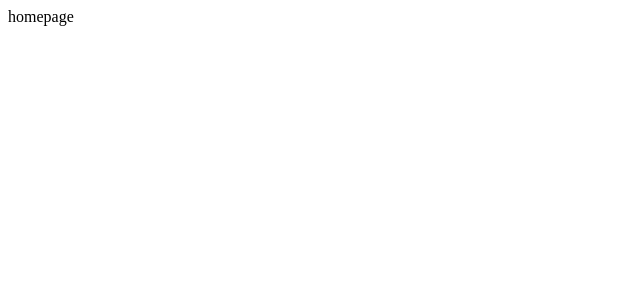
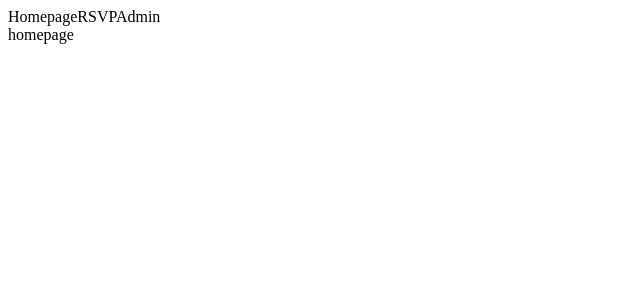
Before and after one commit to dmaleknia/Guest-List, a React app: page / in a window 1280 px wide. Shown: the top 300 px of the page, without its empty margins (0-640 px from the left). Built offline with nearby package versions, Linux system fonts and the light colour scheme; the HTML template or start-up script is replaced by a standard one.

Commit message:
navbar working

```diff
--- a/app-guest-list/react-client/src/components/App.jsx
+++ b/app-guest-list/react-client/src/components/App.jsx
@@ -1,23 +1,39 @@
 const React = require('react');
 import { useState, useEffect } from 'react';
 
+import NavBar from './NavBar.jsx';
+
 const App = (props) => {
 
-  const [view, setView] = useState();
+  const [view, setView] = useState('homepage');
 
   useEffect(() => {
     // this function is called after render
     console.log('useEffect called!');
   });
 
+
   const renderView = () => {
-    if (view === "menu") {
+    if (view === 'admin') {
       return (
-        <span>menu</span>
+        <span>
+          <NavBar setView={setView} />
+          <span>admin</span>
+        </span>
+      );
+    } else if (view === 'rsvp') {
+      return (
+        <span>
+          <NavBar setView={setView} />
+          <span>rsvp</span>
+        </span>
       );
     } else {
       return (
-        <span>homepage</span>
+        <span>
+          <NavBar setView={setView} />
+          <span>homepage</span>
+        </span>
       );
     }
   }
--- a/app-guest-list/react-client/src/components/NavBar.jsx
+++ b/app-guest-list/react-client/src/components/NavBar.jsx
@@ -0,0 +1,29 @@
+const React = require('react');
+
+const NavBar = (props) => {
+  console.log(props);
+
+  const setView = props.setView;
+
+  return (
+    <div>
+      <div className='nav'>
+        <span className={'homepage'}
+          onClick={() => setView('homepage')}>
+          Homepage
+        </span>
+        <span className={'rsvp'}
+          onClick={() => setView('rsvp')}>
+          RSVP
+        </span>
+        <span className={'admin'}
+          onClick={() => setView('admin')}>
+          Admin
+        </span>
+      </div>
+    </div>
+  );
+
+}
+
+export default NavBar;
```
Also changed, not shown: 2 other files (tests, documents, lock files or other folders).
